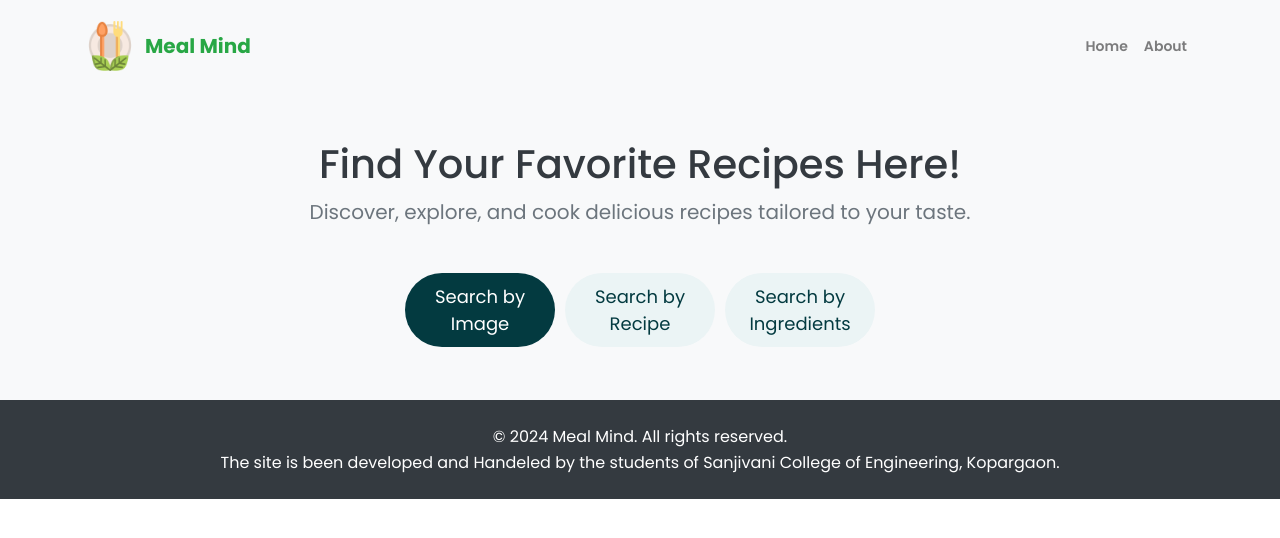
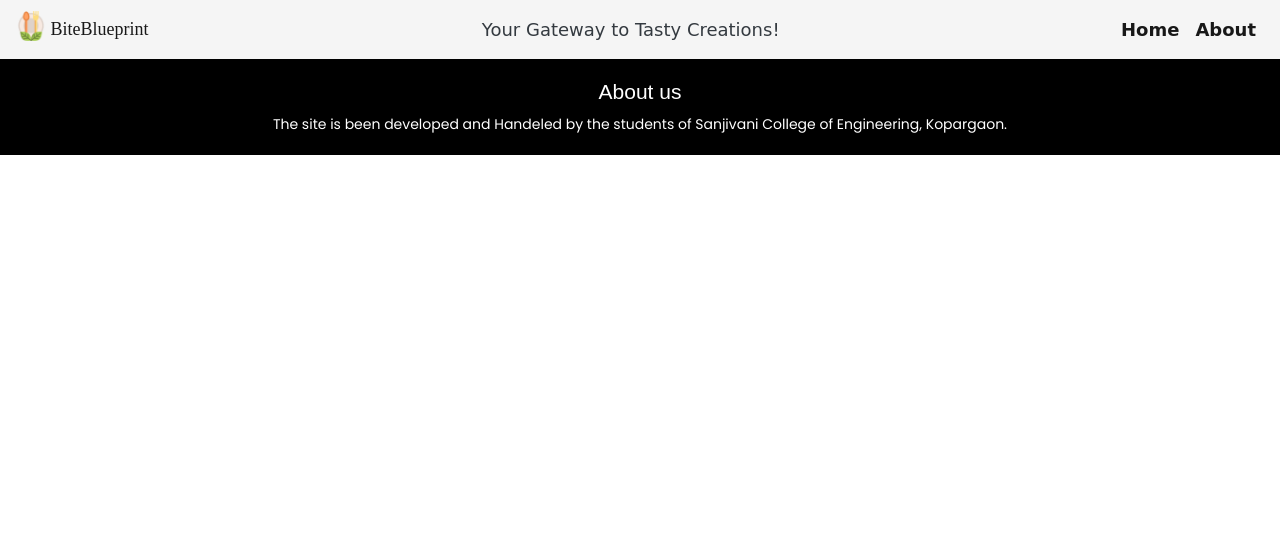
Before and after one commit to LUCIFERsDen26/kitchen-help-ai, a Flask app: template Foodimg2Ing/Templates/header.html in a window 1280 px wide. Shown: the top 538 px of the page. Run offline with Flask 3, Linux system fonts and the light colour scheme; the template is opened without the code that fills it, so the values that code supplies are empty; parts of the project's set-up code (start-up, migrations or seed data) failed here and were passed over; some libraries are stand-ins or nearby versions.

Commit message:
replace old code with new in header

```diff
--- a/Foodimg2Ing/Templates/header.html
+++ b/Foodimg2Ing/Templates/header.html
@@ -1,172 +1,65 @@
 <!DOCTYPE html>
 <html lang="en">
 <head>
-	<meta charset="UTF-8" />
-	<meta http-equiv="X-UA-Compatible" content="IE=edge" />
-	<meta
-	  name="viewport"
-	  content="width=device-width, initial-scale=1.0, shrink-to-fit=no"
-	/>
+    <meta charset="UTF-8">
+    <meta http-equiv="X-UA-Compatible" content="IE=edge">
+    <meta name="viewport" content="width=device-width, initial-scale=1.0,shrink-to-fit=no">
 
-	<!-- Bootstrap CSS -->
-	<link
-	  rel="stylesheet"
-	  href="https://maxcdn.bootstrapcdn.com/bootstrap/4.0.0/css/bootstrap.min.css"
-	  integrity="sha384-Gn5384xqQ1aoWXA+058RXPxPg6fy4IWvTNh0E263XmFcJlSAwiGgFAW/dAiS6JXm"
-	  crossorigin="anonymous"
-	/>
-	<link
-	  rel="stylesheet"
-	  href="{{ url_for('static', filename='css/style.css') }}"
-	/>
-	<link
-	  rel="stylesheet"
-	  href="https://cdnjs.cloudflare.com/ajax/libs/font-awesome/5.15.3/css/all.min.css"
-	/>
+    <!-- CSS -->
+    <link rel="stylesheet" href="https://maxcdn.bootstrapcdn.com/bootstrap/4.0.0/css/bootstrap.min.css" integrity="sha384-Gn5384xqQ1aoWXA+058RXPxPg6fy4IWvTNh0E263XmFcJlSAwiGgFAW/dAiS6JXm" crossorigin="anonymous">
+    <link rel="stylesheet" href="{{ url_for('static',filename='css/style.css') }}">
 
-	<title>Meal Mind</title>
-	<link
-	  rel="shortcut icon"
-	  href="{{ url_for('static', filename='images/healthy-food.png') }}"
-	/>
+    <link rel="stylesheet" href="https://cdnjs.cloudflare.com/ajax/libs/font-awesome/5.15.3/css/all.min.css"/>
+
+
+
+
+    <title>BiteBlueprint</title>
+    <link rel="shortcut icon" href="{{ url_for('static', filename='images/healthy-food.png') }}">
 </head>
+<body>
 
-  <body>
     <!-- Navigation Bar -->
-	<nav class="navbar navbar-expand-lg navbar-light bg-light py-3 shadow-sm">
-	  <div class="container">
-		<a class="navbar-brand d-flex align-items-center" href="{{ url_for('main.home') }}">
-		  <img
-			src="{{ url_for('static', filename='images/healthy-food.png') }}"
-			width="50"
-			height="50"
-			class="d-inline-block align-top"
-			alt="Meal Mind Logo"
-			style="margin-right: 10px"
-		  />
-		  <span class="font-weight-bold text-success">Meal Mind</span>
-		</a>
-		<button
-		  class="navbar-toggler"
-		  type="button"
-		  data-toggle="collapse"
-		  data-target="#navbarNavDropdown"
-		  aria-controls="navbarNavDropdown"
-		  aria-expanded="false"
-		  aria-label="Toggle navigation"
-		>
+    <div id="Section-1">
+        <nav class="navbar navbar-expand-lg navbar-light bg-grey">
+            <a class="navbar-brand mr-auto" href="{{url_for('main.home')}}" style="font-family: 'Times New Roman', Times, serif;">
+                <img src="{{ url_for('static',filename='images/healthy-food.png') }}" width="30" height="30" class="d-inline-block align-top" alt="" style="margin-top: -5.5px;">
+                BiteBlueprint</a>
+            <a href="{{url_for('main.home')}}" class="w-100 text-center text-dark">Your Gateway to Tasty Creations!</a>
+            <button class="navbar-toggler" type="button" data-toggle="collapse" data-target="#navbarNavDropdown" aria-controls="navbarNavDropdown" aria-expanded="false" aria-label="Toggle navigation">
             <span class="navbar-toggler-icon"></span>
             </button>
-		<div class="collapse navbar-collapse" id="navbarNavDropdown">
+            <div class="collapse navbar-collapse " id="navbarNavDropdown">
             <ul class="navbar-nav ml-auto">
-				<li class="nav-item {% if request.endpoint == 'main.home' %}active{% endif %}">
-				  <a class="nav-link" href="{{ url_for('main.home') }}">Home</a>
+                <li class="nav-item active">
+                <a class="nav-link" href="{{url_for('main.home')}}">Home <span class="sr-only">(current)</span></a>
                 </li>
-				<li class="nav-item {% if request.endpoint == 'main.about' %}active{% endif %}">
-				  <a class="nav-link" href="{{ url_for('main.about') }}">About</a>
+                <li class="nav-item active">
+                <a class="nav-link" href="{{url_for('main.about')}}">About</a>
                 </li>
             </ul>
             </div>
-	  </div>
         </nav>
-
-	<!-- Hero Section -->
-	<section class="bg-light py-5">
-		<div class="container text-center">
-		  <h1 class="display-6 text-dark">Find Your Favorite Recipes Here!</h1>
-		  <p class="lead text-secondary">
-			Discover, explore, and cook delicious recipes tailored to your taste.
-		  </p>
     </div>
 
-		<!-- Centered Nav Pills -->
-		<div class="container">
-			<div class="d-flex justify-content-center pt-4">
-			<ul class="nav nav-pills" id="pills-tab" role="tablist">
-				<li class="nav-item">
-				<a class="nav-link main-nav active buttoncss" id="tab-one" data-toggle="pill" href="#one" role="tab" aria-selected="true">
-					Search by Image
-				</a>
-				</li>
-				<li class="nav-item">
-				<a class="nav-link main-nav" id="tab-two" data-toggle="pill" href="#two" role="tab" aria-selected="false">
-					Search by Recipe
-				</a>
-				</li>
-				<li class="nav-item">
-				<a class="nav-link main-nav" id="tab-three" data-toggle="pill" href="#three" role="tab" aria-selected="false">
-					Search by Ingredients
-				</a>
-				</li>
-			</ul>
-			</div>
-		</div>
-	</section>
-
-	<section>
-		<div class="tab-content" id="pills-tabContent">
-			<div class="tab-pane fade show active" id="one" role="tabpanel" aria-labelledby="tab-one">
-				{% block searchByImage %}
-
-				{% endblock %}
-			</div>
-
-			<div class="tab-pane fade" id="two" role="tabpanel" aria-labelledby="tab-two">
-				{% block searchByName %}
-
-				{% endblock %}
-			</div>
-
-			<div class="tab-pane fade" id="three" role="tabpanel" aria-labelledby="tab-three">
-				{% block searchByIngredients %}
-
-				{% endblock %}
-			</div>
-		</div>
-	</section>
 
 
-	<footer class="bg-dark text-white py-4">
-		<div class="container text-center">
-			<p class="mb-0">
-				&copy; 2024 Meal Mind. All rights reserved.
-			</p>
-			<p class="mb-0">
-			  The site is been developed and Handeled by the students of Sanjivani College of Engineering, Kopargaon.
-			</p>
-		</div>
-	</footer>
 
-	<!-- jQuery and Bootstrap JS -->
-	<script
-	  src="https://code.jquery.com/jquery-3.2.1.slim.min.js"
-	  integrity="sha384-KJ3o2DKtIkvYIK3UENzmM7KCkRr/rE9/Qpg6aAZGJwFDMVNA/GpGFF93hXpG5KkN"
-	  crossorigin="anonymous"
-	></script>
-	<script
-	  src="https://cdnjs.cloudflare.com/ajax/libs/popper.js/1.12.9/umd/popper.min.js"
-	  integrity="sha384-ApNbgh9B+Y1QKtv3Rn7W3mgPxhU9K/ScQsAP7hUibX39j7fakFPskvXusvfa0b4Q"
-	  crossorigin="anonymous"
-	></script>
-	<script
-	  src="https://maxcdn.bootstrapcdn.com/bootstrap/4.0.0/js/bootstrap.min.js"
-	  integrity="sha384-JZR6Spejh4U02d8jOt6vLEHfe/JQGiRRSQQxSfFWpi1MquVdAyjUar5+76PVCmYl"
-	  crossorigin="anonymous"
-	></script>
-	<script
-	  src="{{ url_for('static', filename='main.js') }}"
-	  type="text/javascript"
-	></script>
-	<script>
-		$(document).ready(function() {
-		$('#pills-tab a').on('shown.bs.tab', function(e) {
-			// Remove .buttoncss from all tabs
-			$('#pills-tab a').removeClass('buttoncss');
 
-			// Add .buttoncss to the active tab
-			$(e.target).addClass('buttoncss');
-		});
-		});
-	</script>
+    {% block content %}{% endblock %}
+
+
+
+
+
+    <!-- jQuery first, then Popper.js, then Bootstrap JS -->
+    <script src="https://code.jquery.com/jquery-3.2.1.slim.min.js" integrity="sha384-KJ3o2DKtIkvYIK3UENzmM7KCkRr/rE9/Qpg6aAZGJwFDMVNA/GpGFF93hXpG5KkN" crossorigin="anonymous"></script>
+    <script src="https://cdnjs.cloudflare.com/ajax/libs/popper.js/1.12.9/umd/popper.min.js" integrity="sha384-ApNbgh9B+Y1QKtv3Rn7W3mgPxhU9K/ScQsAP7hUibX39j7fakFPskvXusvfa0b4Q" crossorigin="anonymous"></script>
+    <script src="https://maxcdn.bootstrapcdn.com/bootstrap/4.0.0/js/bootstrap.min.js" integrity="sha384-JZR6Spejh4U02d8jOt6vLEHfe/JQGiRRSQQxSfFWpi1MquVdAyjUar5+76PVCmYl" crossorigin="anonymous"></script>
+
 </body>
+<section class="footer">
+    <h4>About us</h4>
+    <p>The site is been developed and Handeled by the students of Sanjivani College of Engineering, Kopargaon.
+</section>
 </html>
```
Lines whose indentation alone changed are shown as unchanged.
